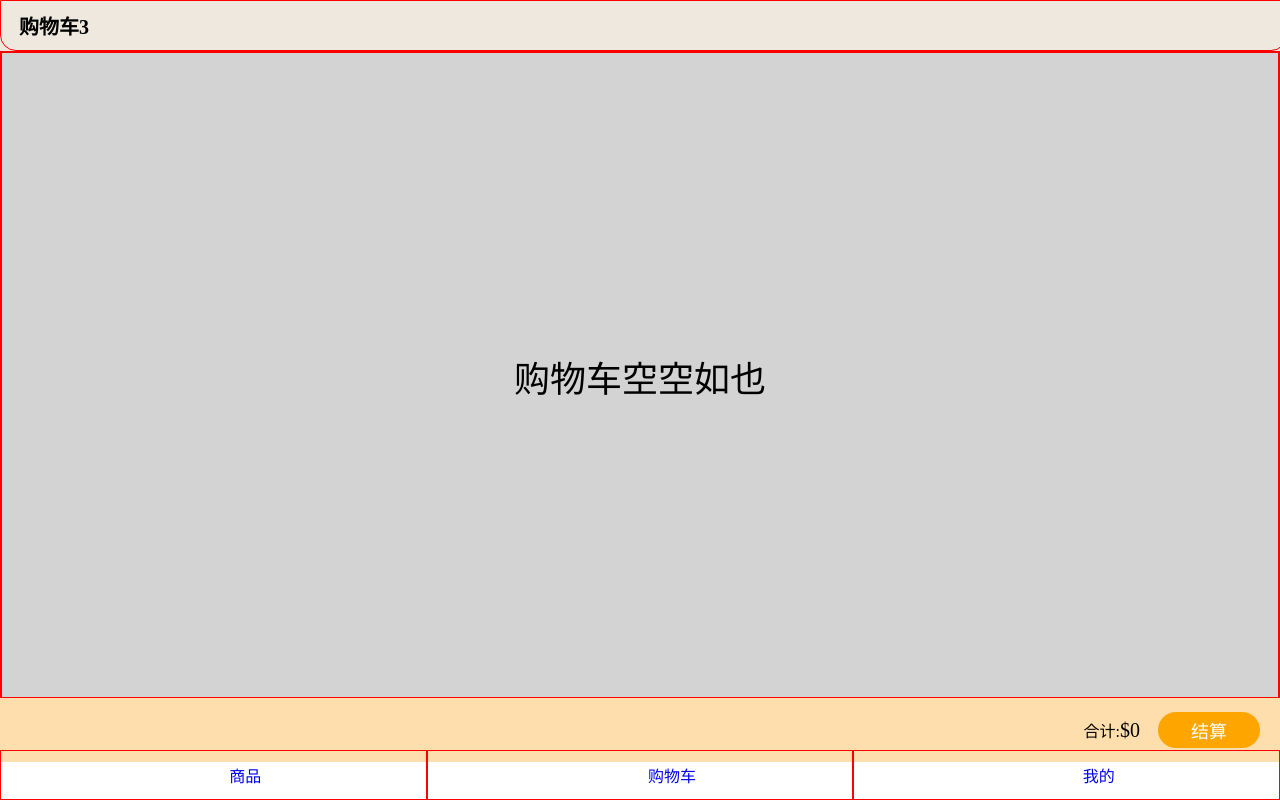
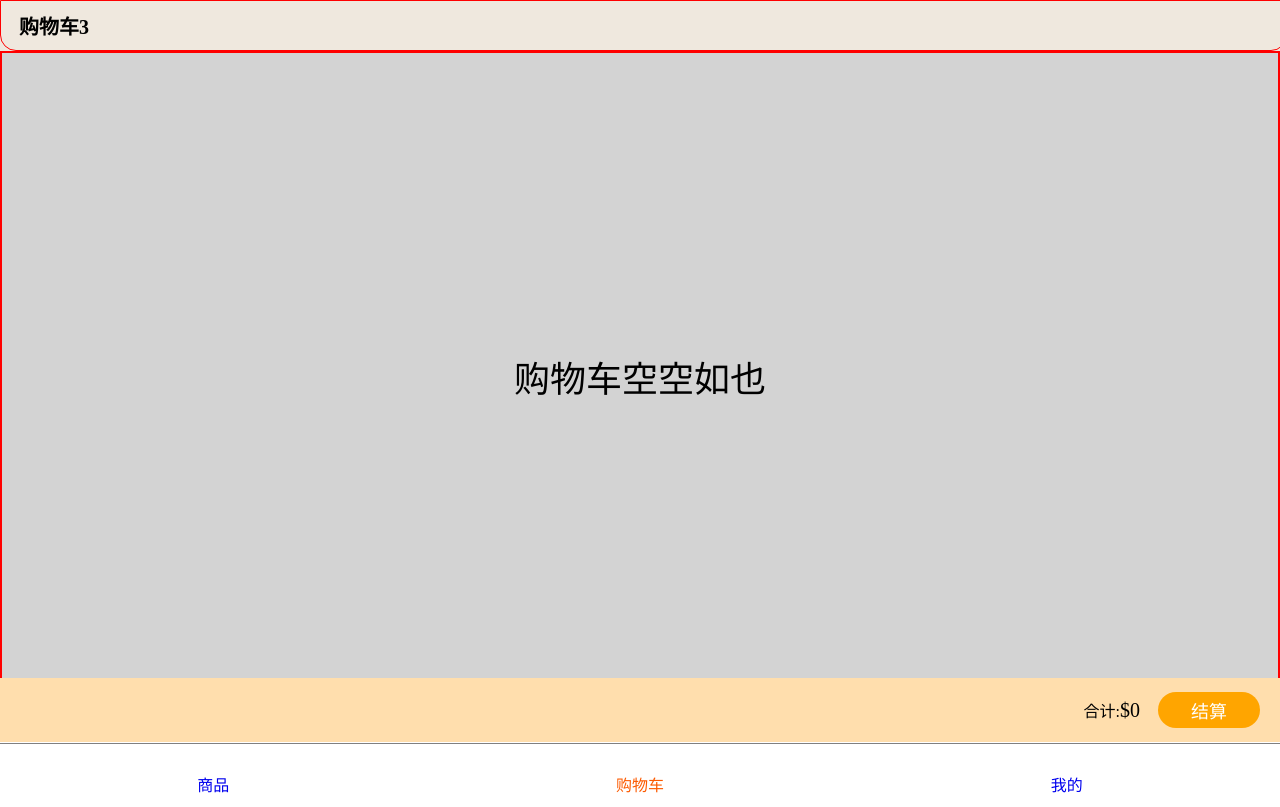
Before and after one commit to 91jzhu/shopping, a Vue app: page /car in a window 1280 px wide. Built offline with nearby package versions, Linux system fonts and the light colour scheme.

Commit message:
底部导航栏样式优化，svg 调整

```diff
--- a/index.html
+++ b/index.html
@@ -8,7 +8,7 @@
   </head>
   <body>
     <div id="app"></div>
-    <script src="//at.alicdn.com/t/font_3168780_1e6cajl7hgg.js"></script>
+    <script src="//at.alicdn.com/t/font_3168780_ze0uzecpes.js"></script>
     <script type="module" src="/src/main.ts"></script>
   </body>
 </html>
--- a/src/components/HomePage/Car.vue
+++ b/src/components/HomePage/Car.vue
@@ -141,7 +141,7 @@ export default {
 
   .btnWrapper {
     position: fixed;
-    bottom: 38px;
+    bottom: 58px;
     left: 0;
     width: 100%;
     height: 64px;
--- a/src/components/Navbar.vue
+++ b/src/components/Navbar.vue
@@ -6,15 +6,18 @@ import Icon from "./Tool/Icon.vue";
 <template>
   <div class="navWrapper">
     <router-link to="/goods">
-      <Icon name="goods"/>
+      <Icon name="goods" class="icon"/>
+      <Icon name="goods-active" class="active"/>
       <span>商品</span>
     </router-link>
     <router-link to="/car">
-      <Icon name="car"/>
+      <Icon name="car" class="icon"/>
+      <Icon name="car-active" class="active"/>
       <span>购物车</span>
     </router-link>
     <router-link to="/info">
-      <Icon name="info"/>
+      <Icon name="info" class="icon"/>
+      <Icon name="info-active" class="active"/>
       <span>我的</span>
     </router-link>
   </div>
@@ -22,22 +25,36 @@ import Icon from "./Tool/Icon.vue";
 
 <style lang="scss" scoped>
 .navWrapper {
-  z-index: 2;
-  position: absolute;
+  z-index: 10;
+  position: fixed;
   left: 0;
   bottom: 0;
-  width: 100%;
+  width:100vw;
   display: flex;
-  justify-content: space-between;
-
+  justify-content: space-evenly;
+  border-top: 1px solid grey;
   a {
-    border: 1px solid red;
     text-decoration: none;
     display: flex;
+    flex-direction: column;
     justify-content: center;
     align-items: center;
-    width: 33.333333%;
+    width: 33.3333%;
     height: 48px;
+    padding:4px 0;
+    background:white;
+    .active{
+      display: none;
+    }
+    &.router-link-active{
+      color: #fc5a00;
+      .icon{
+        display: none;
+      }
+      .active{
+        display: block;
+      }
+    }
   }
 }
 </style>
```
